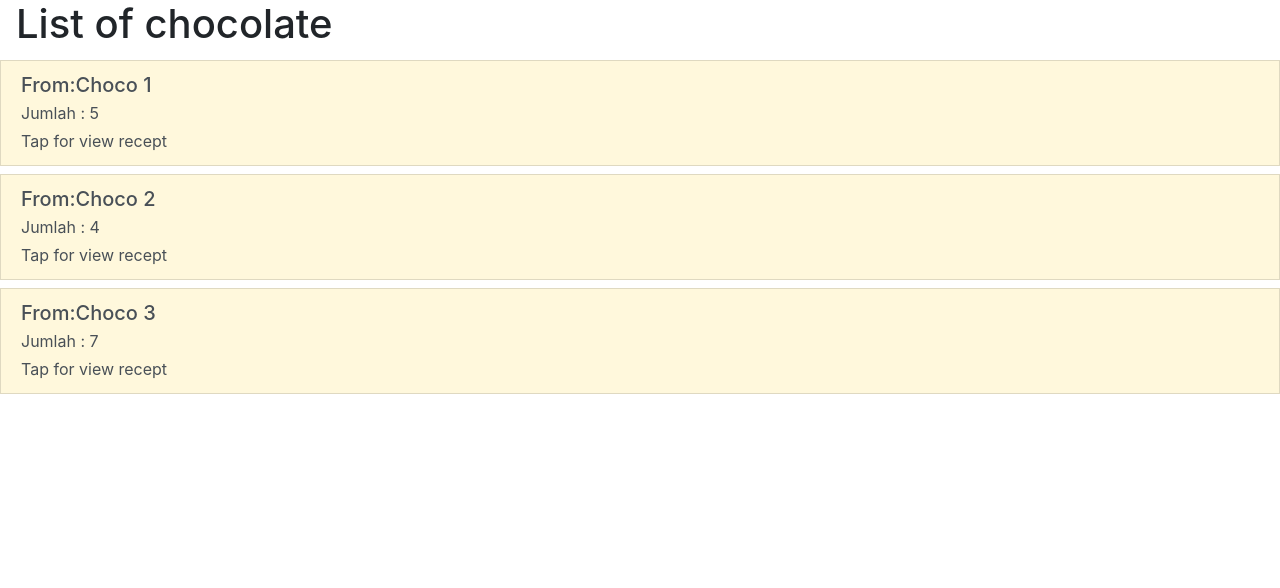
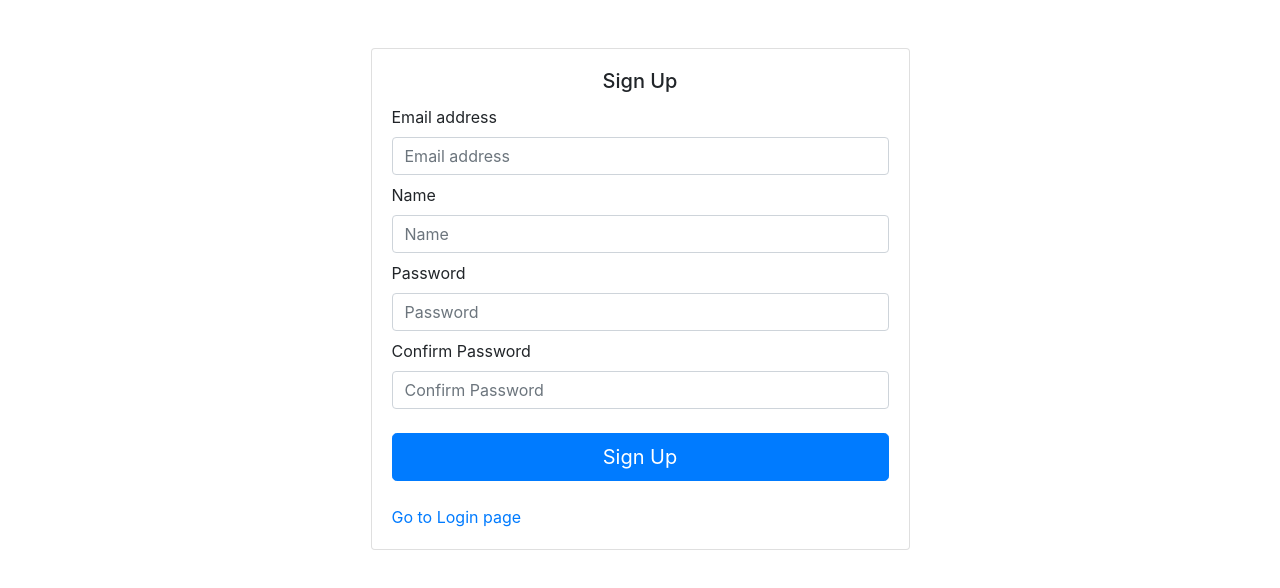
Before and after one commit to arfaghif/Chocolate-Factory, a React (Create React App) app: page /signup in a window 1280 px wide. Shown: the top 588 px of the page. Built offline with nearby package versions, Linux system fonts and the light colour scheme.

Commit message:
login-register page- route

```diff
--- a/src/App.js
+++ b/src/App.js
@@ -1,14 +1,31 @@
 import React, { Component } from 'react';
-
+import ChocoAvailable from './choco-available';
+import Login from './login';
+import Register from './register';
 import ChocoList from './choco-list';
 import Saldo from './saldo';
-
-
+import ChocoGrid from './choco-grid'
+import { BrowserRouter as Router, Route, Switch } from 'react-router-dom';
 
 class App extends Component {
   render(){
     return (
-      <ChocoList/>
+      <Router>
+            <Switch>
+                <Route path="/login" exact component={Login} />
+                <Route path="/signup" exact component={Register} />
+                <Route
+                    path="/receipt/list"
+                    exact
+                    component={ChocoList}
+                />
+                <Route
+                    path="/choco/grid"
+                    exact
+                    component={ChocoGrid}
+                />
+            </Switch>
+        </Router>
 
     )
   }
--- /dev/null
+++ b/src/choco-available.js
@@ -0,0 +1,30 @@
+
+import React from 'react';
+import PropTypes from 'prop-types';
+import ReceiptList from './receipt-list';
+import pict from "./logo.svg";
+
+class ChocoAvailable extends React.Component {
+
+
+
+
+  render() {
+    const message = this.props.message;
+
+    return(
+    <div class = "py-5 px-2">
+        <div class="col-md-40 bg-info text-white"  >
+
+                <div class="card-body">
+                <h5> {message.choco}</h5>
+                <p class="card-text">Jumlah : {message.jumlah}</p>
+             </div>
+             </div>
+    </div>
+    )
+  }
+}
+
+
+export default ChocoAvailable;
--- /dev/null
+++ b/src/choco-grid.js
@@ -0,0 +1,59 @@
+import React, { Component } from 'react';
+import ChocoAvailable from './choco-available';
+
+class ChocoGrid extends React.Component{
+    state = {
+        messages:  [
+          {
+            _id: '1',
+            choco: 'Choco 1',
+            jumlah: '5',
+          },
+          {
+            _id: '2',
+            choco: 'Choco 2',
+            jumlah: '4',
+          },
+          {
+            _id: '3',
+            choco: 'Choco 3',
+            jumlah: '7',
+          },
+          // {
+          //   _id: '2',
+          //   choco: 'Choco 2',
+          //   jumlah: '10',
+          //   receipts : [
+          //     {name : "ayam"},
+          //     {name : "telur"},
+          //     {name :"coklat"},
+          //   ]
+          // },
+          // {
+          //   _id: '3',
+          //   choco: 'Choco 3',
+          //   jumlah: '5',
+          //   receipts : [
+          //     {name : "ayam"},
+          //     {name : "telur"},
+          //     {name :"coklat"},
+          //   ]
+          // }
+        ]
+      }
+    render(){
+        const chocolateAvailable = this.state.messages.map(
+            message => <ChocoAvailable key={message._id} message={message} />
+          )
+
+          return(
+            <div class="container">
+              <div class= "row">
+                  {chocolateAvailable}
+              </div>
+            </div>
+          )
+    }
+}
+
+export default ChocoGrid
--- a/src/chocolate-view.js
+++ b/src/chocolate-view.js
@@ -24,10 +24,10 @@ class ChocolateView extends React.Component {
     const message = this.props.message;
 
     return(
-      <div class = "py-1">
-      <a href="#" onClick={this.handleClick} class="list-group-item list-group-item-action flex-column align-items-star  " style={{backgroundColor:"cornsilk"}}>
+      <div class = "px-2 py-1">
+      <a href="#" onClick={this.handleClick} class="list-group-item list-group-item-action flex-column align-items-star bg-info text-white " >
       <div class="d-flex w-100 justify-content-between">
-        <h5 class="mb-1">From:{message.choco} </h5>
+        <h5 class="mb-1"> {message.choco} </h5>
 
       </div>
       <p class="mb-1">Jumlah : {message.jumlah}</p>
--- /dev/null
+++ b/src/login.js
@@ -0,0 +1,45 @@
+import React, { Component } from 'react';
+
+class Login extends Component{
+
+
+
+
+
+
+    render(){
+        return(
+  <div class="container">
+    <div class="row">
+      <div class="col-sm-9 col-md-7 col-lg-5 mx-auto">
+        <div class="card card-signin my-5">
+          <div class="card-body">
+            <h5 class="card-title text-center">Sign In</h5>
+            <form class="form-signin ">
+              <div class="form-label-group">
+              <label for="inputEmail">Email address</label>
+                <input type="email" id="inputEmail" class="form-control mb-2 mt-1" placeholder="Email address" required autofocus/>
+
+              </div>
+
+              <div class="form-label-group">
+              <label for="inputPassword">Password</label>
+                <input type="password" id="inputPassword" class="form-control mb-2 mt-1" placeholder="Password" required/>
+
+              </div>
+              <button class="btn btn-lg btn-info btn-block my-4 k" type="submit">Sign in</button>
+              <div class=" text-info">
+                  <a href="/signup"> Go to Register page </a>
+              </div>
+            </form>
+          </div>
+        </div>
+      </div>
+    </div>
+  </div>
+  )
+  }
+
+}
+
+export default Login
--- /dev/null
+++ b/src/register.js
@@ -0,0 +1,51 @@
+import React, { Component } from 'react';
+
+class Register extends Component{
+
+
+
+
+
+
+    render(){
+        return(
+  <div class="container">
+    <div class="row">
+      <div class="col-sm-9 col-md-7 col-lg-7 mx-auto">
+        <div class="card card-signin my-5 mx-5">
+          <div class="card-body ">
+            <h5 class="card-title text-center">Sign Up</h5>
+            <form class="form-signin ">
+              <div class="form-label-group">
+              <label for="inputEmail">Email address</label>
+                <input type="email" id="inputEmail" class="form-control mb-2" placeholder="Email address" required autofocus/>
+              </div>
+              <div class="form-label-group">
+              <label for="inputName">Name</label>
+                <input type="email" id="inputName" class="form-control mb-2 " placeholder="Name" required autofocus/>
+              </div>
+
+              <div class="form-label-group">
+              <label for="inputPassword">Password</label>
+                <input type="password" id="inputPassword" class="form-control mb-2 " placeholder="Password" required/>
+              </div>
+              <div class="form-label-group">
+              <label for="inputPassword2">Confirm Password</label>
+                <input type="password" id="inputPassword2" class="form-control mb-2 " placeholder="Confirm Password" required/>
+              </div>
+              <button class="btn btn-lg btn-primary btn-block my-4" type="submit">Sign Up</button>
+              <div class=" text-info">
+                  <a href="/login"> Go to Login page </a>
+              </div>
+            </form>
+          </div>
+        </div>
+      </div>
+    </div>
+  </div>
+  )
+  }
+
+}
+
+export default Register
```
Also changed, not shown: assets/a.jpeg (added), 1 other file (tests, documents, lock files or other folders).
